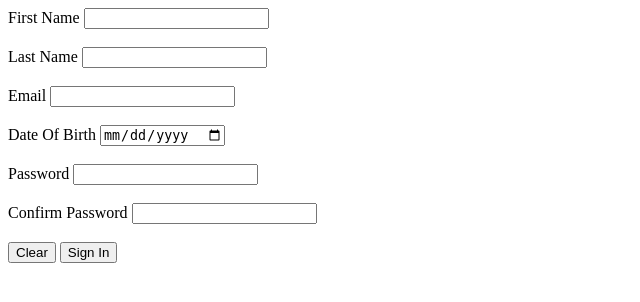
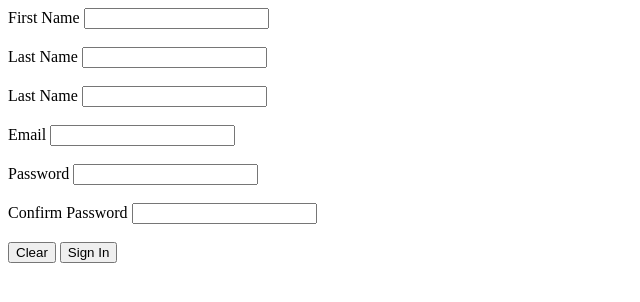
Before and after one commit to Shayne999/Plug, a Django app: page /sign_up/ in a window 1280 px wide. Shown: the top 302 px of the page, without its empty margins (0-640 px from the left). Run offline with Django 5.2, Linux system fonts and the light colour scheme.

Commit message:
Name fixes

```diff
--- a/Plug/settings.py
+++ b/Plug/settings.py
@@ -125,3 +125,6 @@ STATICFILES_DIRS = (os.path.join(BASE_DIR, 'static'),)
 # https://docs.djangoproject.com/en/5.0/ref/settings/#default-auto-field
 
 DEFAULT_AUTO_FIELD = 'django.db.models.BigAutoField'
+
+MEDIA_URL = '/media/'
+MEDIA_ROOT = os.path.join(BASE_DIR, 'media')
--- a/Plug/urls.py
+++ b/Plug/urls.py
@@ -17,8 +17,12 @@ Including another URLconf
 from django.contrib import admin
 from django.urls import path
 from django.urls.conf import include
+from django.conf import settings
+from django.conf.urls.static import static
 
 urlpatterns = [
     path('admin/', admin.site.urls),
     path('', include('accounts.urls')),
 ]
+
+urlpatterns = urlpatterns + static(settings.MEDIA_URL, document_root=settings.MEDIA_ROOT)
--- a/accounts/views.py
+++ b/accounts/views.py
@@ -31,6 +31,7 @@ def sign_up(request):
         email = request.POST['email']
         password = request.POST['password']
         password2 = request.POST['password2']
+
         if password == password2:
             if User.objects.filter(username=username).exists():
                 messages.info(request, 'Username Taken')
--- a/templates/sign_up.html
+++ b/templates/sign_up.html
@@ -12,26 +12,26 @@
             <h5>{{message}}</h5>
         {% endfor %}
     </div>
-    <form action="/home/" method="post">
+    <form action="" method="POST">
         {% csrf_token %}
         <div>
-            <label for="fname">First Name</label>
-            <input type="text" id="fname" name="fname" required>
+            <label for="first_name">First Name</label>
+            <input type="text" id="fname" name="first_name" required>
         </div>
         <br>
         <div>
-            <label for="lname">Last Name</label>
-            <input type="text" id="lname" name="lname" required>
+            <label for="last_name">Last Name</label>
+            <input type="text" id="lname" name="last_name" required>
+        </div>
+        <br>
+        <div>
+            <label for="username">Last Name</label>
+            <input type="text" id="username" name="username" required>
         </div>
         <br>
         <div>
             <label for="email"> Email</label>
             <input type="email" id="email" required name="email">
-        </div>
-        <br>
-        <div>
-            <label for="dob"> Date Of Birth</label>
-            <input type="date" id="email" required name="dob">
         </div>
         <br>
         <div>
```
Also changed, not shown: accounts/models.py (+4 -3 lines), templates/index.html (+6 -1 lines), media/blank-profile-picture.png (added), static/images/blank-profile-picture.png (added).
